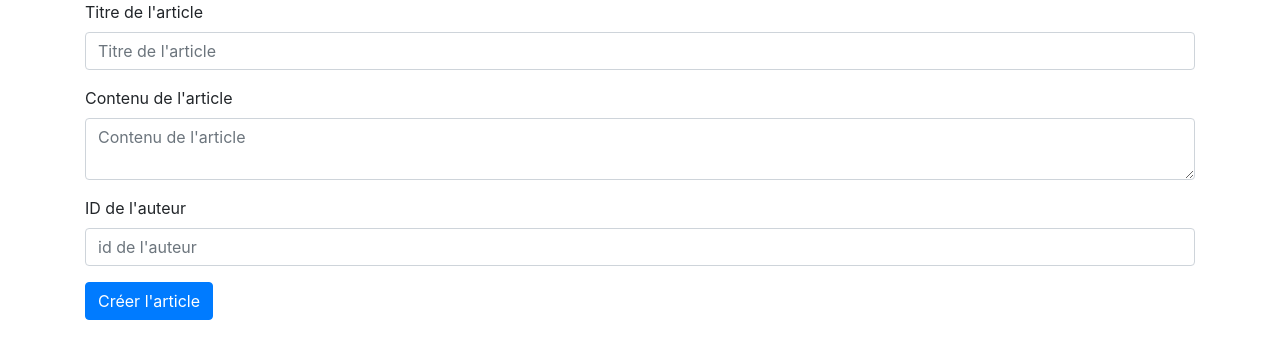
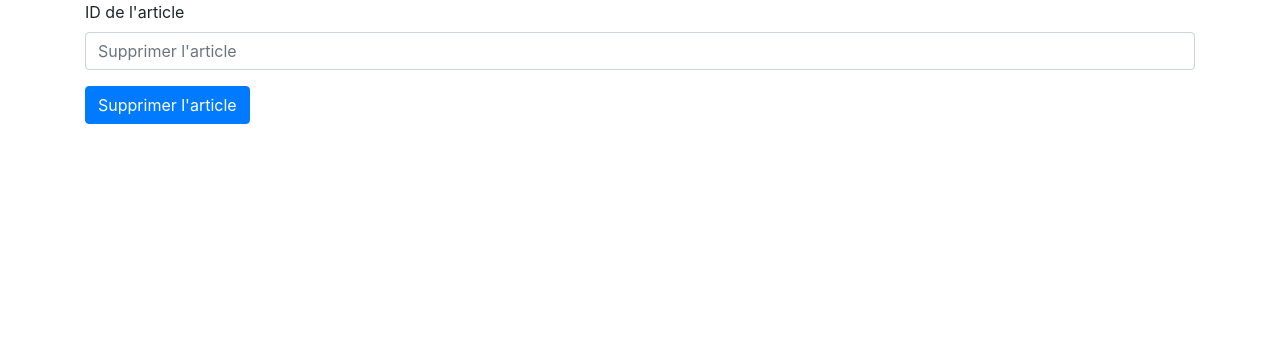
Before and after one commit to ShivaPrime82/first-react-projet, a React (Create React App) app: page / in a window 1280 px wide. Shown: the top 358 px of the page. Built offline with nearby package versions, Linux system fonts and the light colour scheme.

Commit message:
add DeleteArticle.js with react-bootstrap

```diff
--- a/src/App.js
+++ b/src/App.js
@@ -1,11 +1,11 @@
 import React from 'react';
-import CreateArticle from './CreateArticle';
-//import DeleteArticle from './DeleteArticle';
+//import CreateArticle from './CreateArticle';
+import DeleteArticle from './DeleteArticle';
 
 const App = () => {
     return (
         <div>
-            <CreateArticle />
+            <DeleteArticle />
         </div>
     );
 }
--- a/src/DeleteArticle.js
+++ b/src/DeleteArticle.js
@@ -1,4 +1,8 @@
 import React, { useState } from 'react';
+
+import Container from 'react-bootstrap/Container';
+import Form from 'react-bootstrap/Form';
+import Button from 'react-bootstrap/Button';
 
 const DeleteArticle = () => {
     const [id, setId] = useState("");
@@ -20,13 +24,21 @@ const DeleteArticle = () => {
     }
 
     return (
-        <form onSubmit={handleSubmit}>
-            <div>
-                <label>ID de l'article</label>
-                <input type="number" name="id" onChange={handleChange} value={id} placeholder="Supprimer l'article" />
-                <button type="submit">Supprimer l'article</button>
-            </div>
-        </form>
+        <Container>
+            <Form onSubmit={handleSubmit}>
+                <Form.Group controlId="article.id">
+                    <Form.Label>ID de l'article</Form.Label>
+                    <Form.Control
+                        type="number"
+                        name="id"
+                        onChange={handleChange}
+                        value={id}
+                        placeholder="Supprimer l'article"
+                    />
+                </Form.Group>
+                <Button type="submit">Supprimer l'article</Button>
+            </Form>
+        </Container>
     );
 }
 
```
